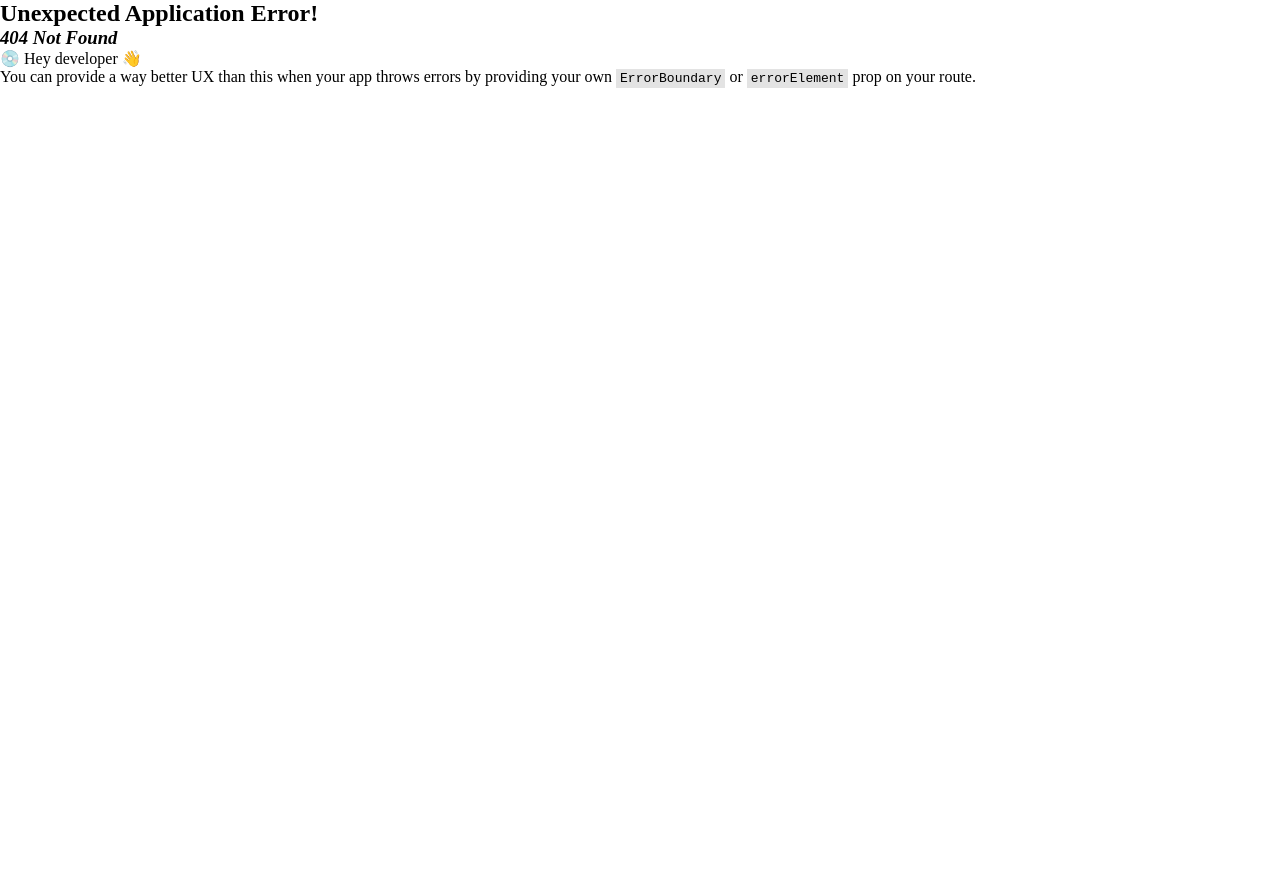
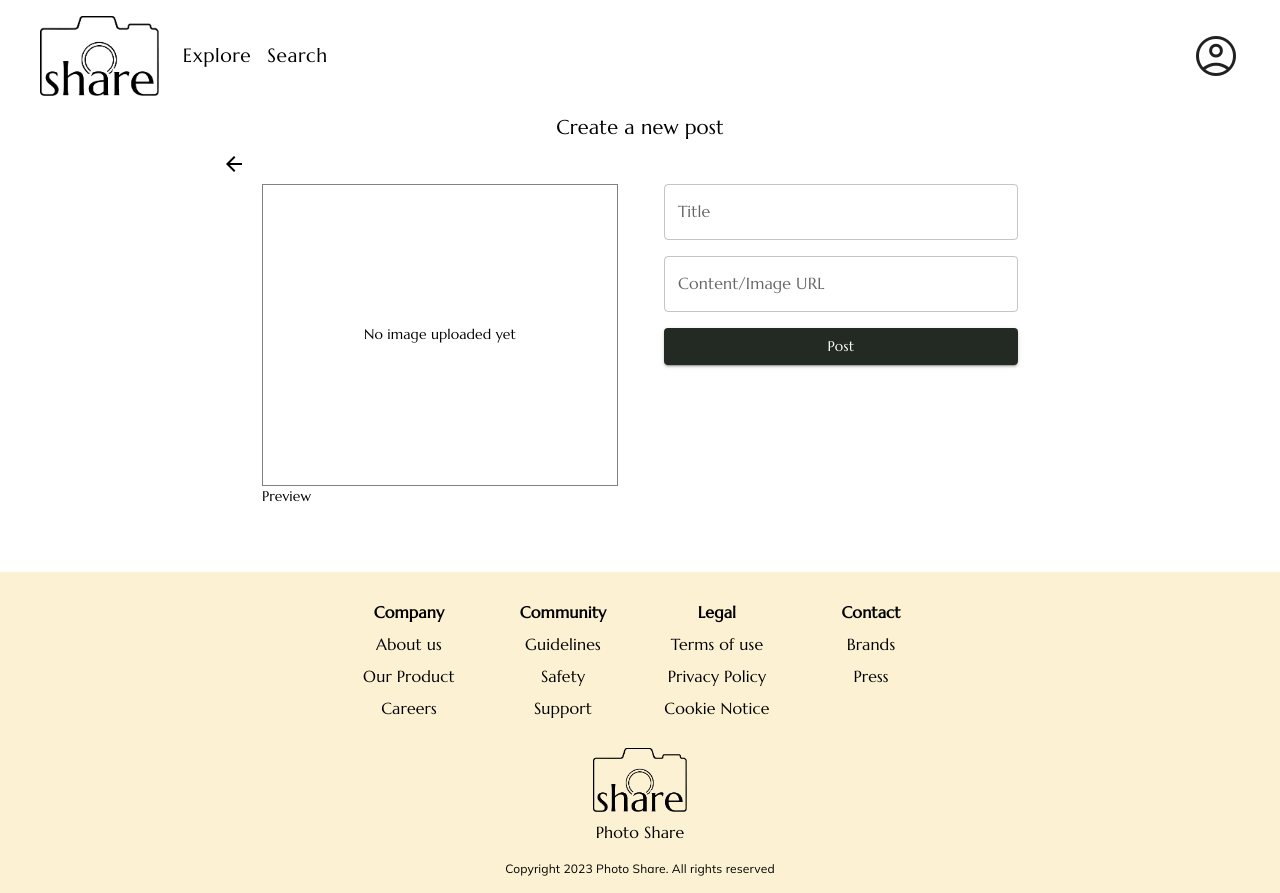
Before and after one commit to nathaliegustafsson/User-Based-Content, a React (Vite) app in the folder client/: page /user/1/posts in a window 1280 px wide. Before the commit this address had no page. Before the commit the page ends 800 px from the top, so only its background shows below. Built offline with nearby package versions, Linux system fonts and the light colour scheme.

Commit message:
Changed pages to be correct, added route for createpostpage

```diff
--- a/client/src/components/Header.tsx
+++ b/client/src/components/Header.tsx
@@ -77,7 +77,7 @@ function Header() {
           }}>
           <Box
             component="img"
-            src="./src/assets/share-thin.png"
+            src="/src/assets/share-thin.png"
             alt="logo photo share"
             sx={{
               height: { xs: "4rem", md: "5rem" },
@@ -120,7 +120,7 @@ function Header() {
           </Box>
           <Box
             component="img"
-            src="./src/assets/share-thin.png"
+            src="/src/assets/share-thin.png"
             alt="logo photo share"
             sx={{
               height: isSmallScreen ? "4rem" : "5rem",
--- a/client/src/main.tsx
+++ b/client/src/main.tsx
@@ -1,5 +1,4 @@
 import { ThemeProvider } from "@mui/material";
-import { theme } from "./theme/theme";
 import React from "react";
 import ReactDOM from "react-dom/client";
 import {
@@ -9,10 +8,12 @@ import {
   createRoutesFromElements,
 } from "react-router-dom";
 import "./index.css";
+import CreatePostPage from "./pages/CreatePostPage";
 import CreateProfilePage from "./pages/CreateProfilePage";
 import ProfilePage from "./pages/ProfilePage";
 import SignInPage from "./pages/SignInPage";
 import StartPage from "./pages/StartPage";
+import { theme } from "./theme/theme";
 
 const router = createBrowserRouter(
   createRoutesFromElements(
@@ -21,7 +22,7 @@ const router = createBrowserRouter(
       <Route path="/signin" element={<SignInPage />} />
       <Route path="/createprofile" element={<CreateProfilePage />} />
       <Route path="/user/:id" element={<ProfilePage />} />
-      {/* <Route path="/user/:id/posts" element={<CreatePostPage />} /> */}
+      <Route path="/user/:id/posts" element={<CreatePostPage />} />
       {/* <Route path="/user/:id/posts" element={<EditAndDeletePostPage />} /> */}
     </Route>
   )
--- a/client/src/pages/SignInPage.tsx
+++ b/client/src/pages/CreatePostPage.tsx
@@ -1,19 +1,17 @@
+import CreatePost from "../components/CreatePost";
+import Footer from "../components/Footer";
 import Header from "../components/Header";
-import SignInForm from "../components/SignInForm";
-import Footer from "../components/Footer";
 
-function SignInPage() {
+function CreatePostPage() {
   return (
     <div>
-      <header>
-        <Header />
-      </header>
+      <Header />
       <main>
-        <SignInForm />
-        <Footer />
+        <CreatePost />
       </main>
+      <Footer />
     </div>
   );
 }
 
-export default SignInPage;
+export default CreatePostPage;
--- a/client/src/pages/StartPage.tsx
+++ b/client/src/pages/StartPage.tsx
@@ -1,7 +1,7 @@
 import Footer from "../components/Footer";
 import Header from "../components/Header";
 
-import CreatePost from "../components/CreatePost";
+import ExplorePostsGrid from "../components/ExplorePostsGrid";
 
 function StartPage() {
   return (
@@ -10,7 +10,7 @@ function StartPage() {
         <Header />
       </header>
       <main>
-        <CreatePost />
+        <ExplorePostsGrid />
       </main>
       <footer>
         <Footer />
```
